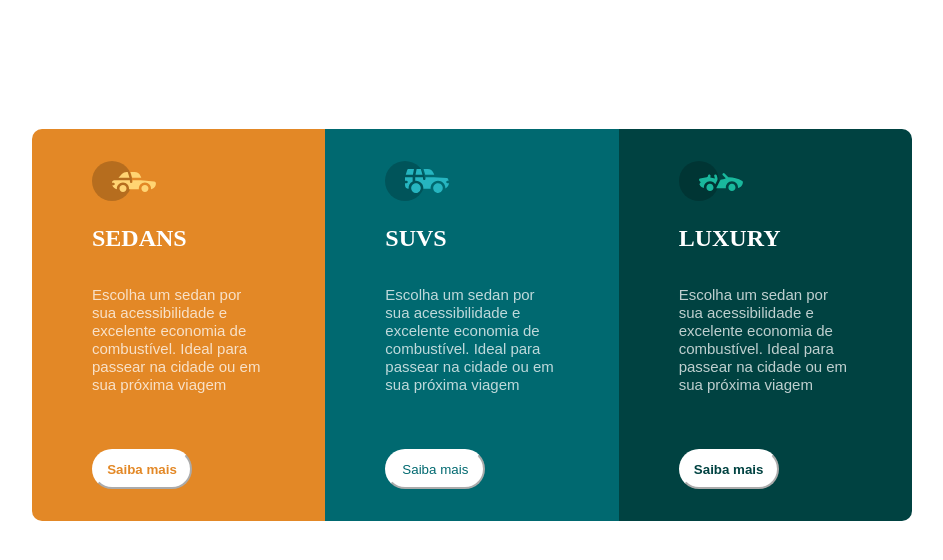
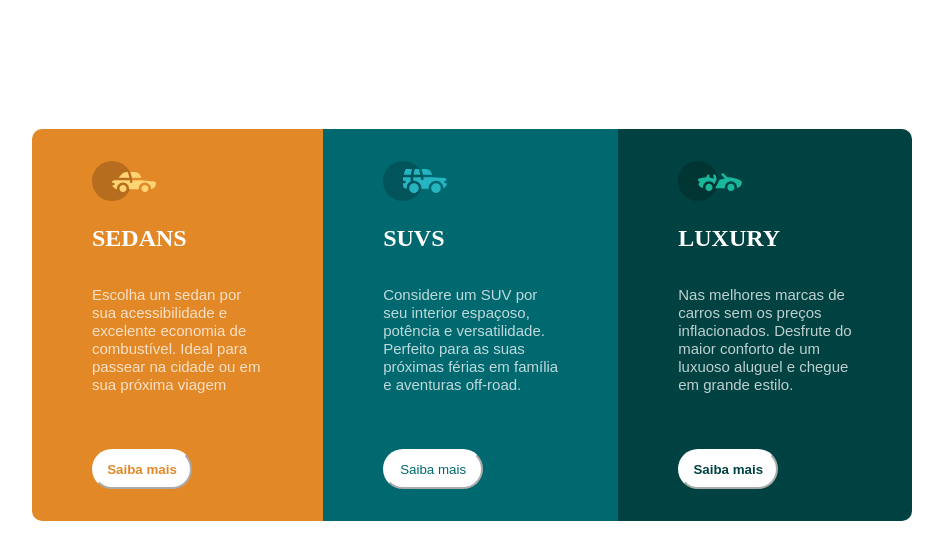
Before and after one commit to douglasjet/Cartao-de-visualizacao-de-tres-colunas, a plain HTML site: page index.html in a window 1280 px wide. Shown: the whole page, without its empty margins (168-1111 px from the left). Drawn offline with Linux system fonts and the light colour scheme.

Commit message:
Alteração no texto principal

```diff
--- a/index.html
+++ b/index.html
@@ -54,7 +54,7 @@
           </div>
 
           <div class="texto">
-            <p>Escolha um sedan por sua acessibilidade e excelente economia de combustível. Ideal para passear na cidade ou em sua próxima viagem</p>
+            <p>Considere um SUV por seu interior espaçoso, potência e versatilidade. Perfeito para as suas próximas férias em família e aventuras off-road.</p>
           </div>
 
           <button class="btn-2" type="button">
@@ -75,7 +75,7 @@
         </div>
 
         <div class="texto">
-          <p>Escolha um sedan por sua acessibilidade e excelente economia de combustível. Ideal para passear na cidade ou em sua próxima viagem</p>
+          <p>Nas melhores marcas de carros sem os preços inflacionados. Desfrute do maior conforto de um luxuoso aluguel e chegue em grande estilo.</p>
 
         </div>
 
```
